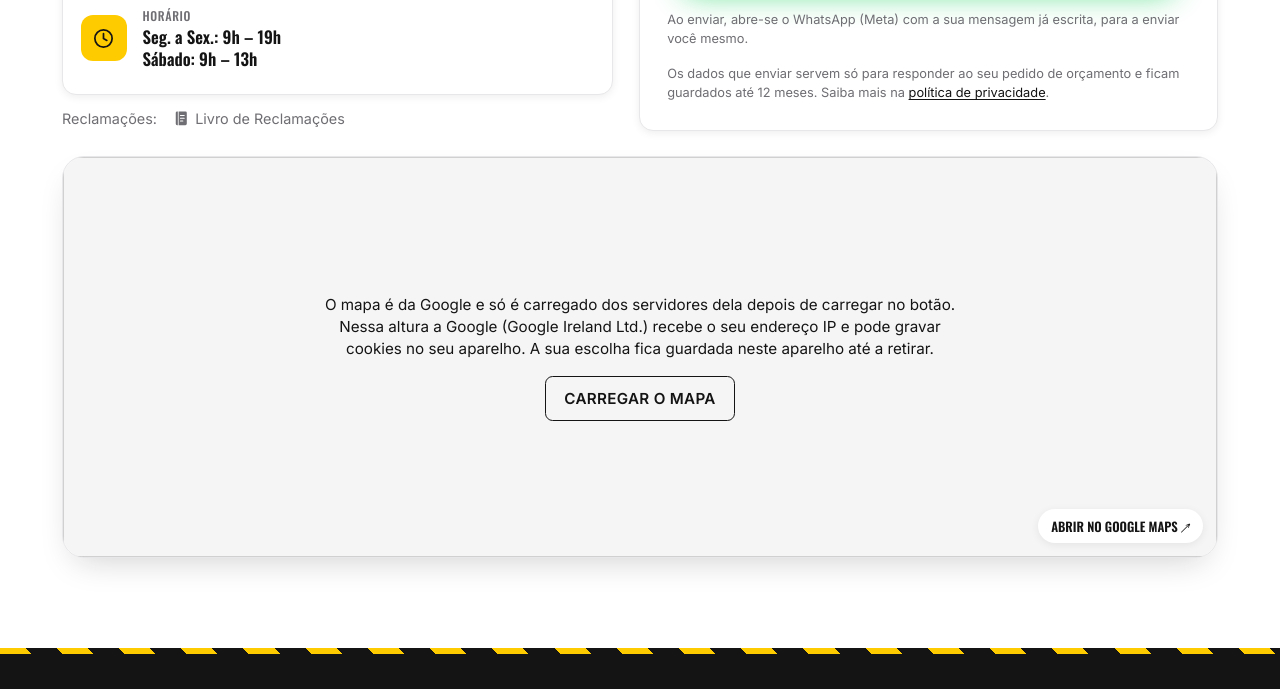
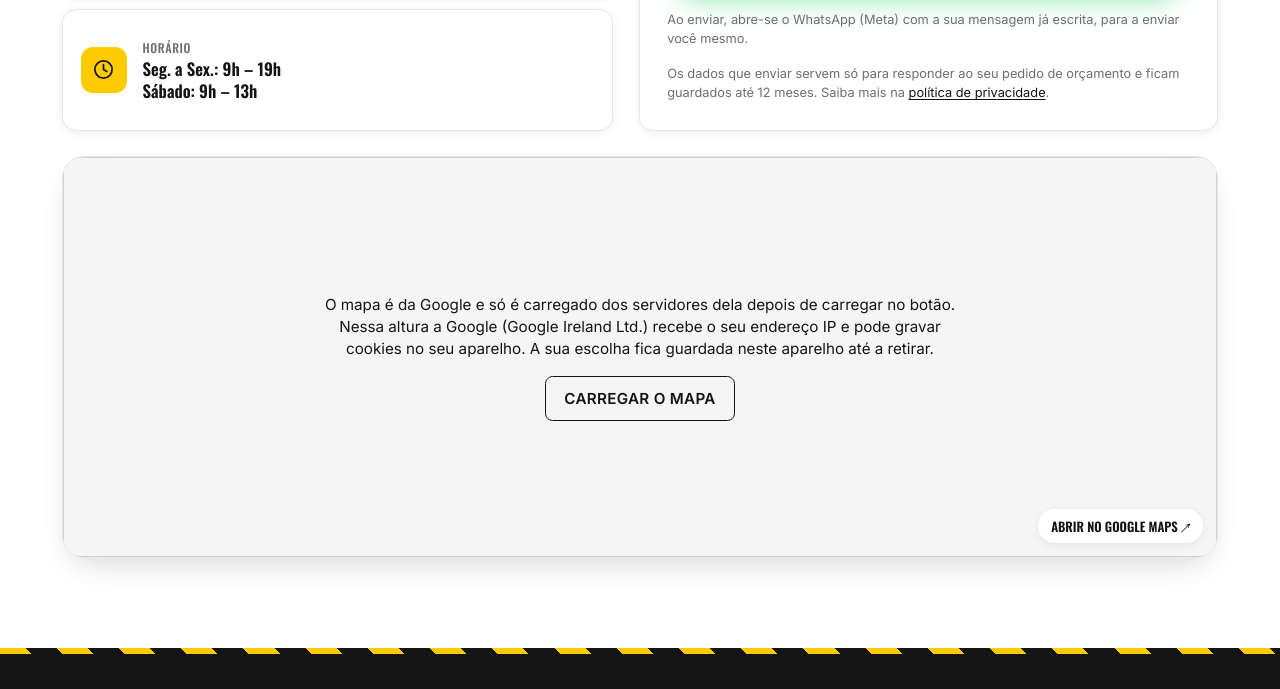
Before and after one commit to renatovalente5/ArmazemDosPneus, a plain HTML site: page index.html in a window 1280 px wide. Shown: the part 5130-5819 px from the top of the page. Drawn offline with Linux system fonts and the light colour scheme.

Commit message:
Livro de Reclamações só no rodapé: sai dos Contactos e dos Termos
O Renato (27 out): o Livro aparecia nos contactos e no rodapé; só deve
estar no rodapé. A lei pede-o na página de entrada, e o rodapé da página
inicial cumpre isso. Sai o bloco dos Contactos (com a regra .contact__livro
do CSS) e o botão repetido no §8 dos Termos, onde fica a frase com a
ligação para o livroreclamacoes.pt. A bateria das guardas, que exigia o
Livro nos Contactos, passa a exigir um só por página, dentro do rodapé.

Co-Authored-By: Claude Opus 5.5 <noreply@anthropic.com>

```diff
--- a/assets/css/styles.css
+++ b/assets/css/styles.css
@@ -526,7 +526,6 @@ a.contact__card:hover{transform:translateY(-3px);box-shadow:var(--shadow);border
 /* /legal-comum:cookies-css */
 
 /* O que liga as peças à página. */
-.contact__livro{display:flex;flex-wrap:wrap;align-items:center;gap:.6rem 1rem;margin:0;font-size:.9rem;color:var(--muted);text-transform:none}
 .privacidade-formulario{margin:1rem 0 0;font-size:.8rem;line-height:1.5;color:var(--muted);text-transform:none}
 .privacidade-formulario a{color:var(--ink);text-decoration:underline;text-underline-offset:2px}
 .contact__privacy{margin:.9rem 0 0;font-size:.8rem;line-height:1.5;color:var(--muted);text-transform:none}
--- a/index.html
+++ b/index.html
@@ -351,11 +351,6 @@
               <span class="contact__ic" aria-hidden="true"><svg viewBox="0 0 24 24"><circle cx="12" cy="12" r="9" fill="none" stroke="currentColor" stroke-width="1.8"/><path d="M12 7v5l3.5 2" fill="none" stroke="currentColor" stroke-width="1.8" stroke-linecap="round"/></svg></span>
               <span class="contact__meta"><small>Horário</small><!--ap:horario--><strong>Seg. a Sex.: 9h – 19h<br>Sábado: 9h – 13h</strong><!--/ap:horario--></span>
             </div>
-            <p class="contact__livro"><span>Reclamações:</span>
-              <!-- legal-comum:livro v1.1.0 -->
-              <a class="lr-discreto" data-ap-href="livro-reclamacoes" href="https://www.livroreclamacoes.pt/inicio" target="_blank" rel="noopener" lang="pt"><svg class="lr-icone" xmlns="http://www.w3.org/2000/svg" viewBox="0 0 24 24" width="24" height="24" aria-hidden="true" focusable="false" fill="currentColor"><path fill-rule="evenodd" d="M6 2h12a2 2 0 0 1 2 2v16a2 2 0 0 1-2 2H6a2 2 0 0 1-2-2V4a2 2 0 0 1 2-2Zm1 0v20h1.2V2H7Zm3.8 5.2h5.4a.8.8 0 0 1 0 1.6h-5.4a.8.8 0 0 1 0-1.6Zm0 4h5.4a.8.8 0 0 1 0 1.6h-5.4a.8.8 0 0 1 0-1.6Zm0 4h3.4a.8.8 0 0 1 0 1.6h-3.4a.8.8 0 0 1 0-1.6Z"/></svg><span>Livro de Reclamações</span><span class="lr-sr"> (abre numa nova janela)</span></a>
-              <!-- /legal-comum:livro -->
-            </p>
           </div>
 
           <form class="contact__form card" id="quote-form" data-reveal novalidate>
```
Also changed, not shown: legal/termos.html (+0 -3 lines), .github/test-guardas.mjs.
